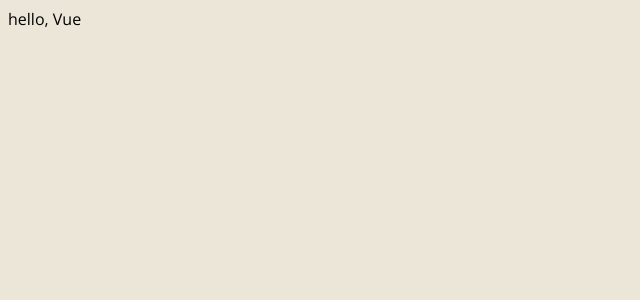
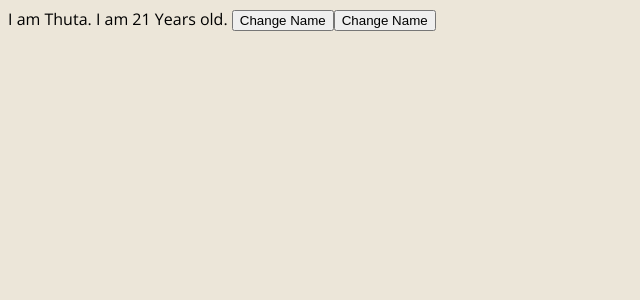
Before and after one commit to ThutaMinThway2001/hyrule-jobs, a Vue app: page / in a window 1280 px wide. Shown: the top 300 px of the page, without its empty margins (0-640 px from the left). Built offline with nearby package versions, Linux system fonts and the light colour scheme.

Commit message:
vue components using typescript

```diff
--- a/src/App.vue
+++ b/src/App.vue
@@ -1,6 +1,13 @@
 <template>
   <div class="app">
-    hello, Vue
+    I am {{name}}.
+    I am {{age}} Years old.
+    <button @click="changeName('kyaw kyaw')">
+      Change Name
+    </button>
+    <button @click="changeAge(45)">
+      Change Name
+    </button>
   </div>
 </template>
 
@@ -11,6 +18,20 @@ export default defineComponent({
   name: 'App',
   components: {
 
+  },
+  data(){
+    return{
+      name: 'Thuta',
+      age: 21 as number | string
+    }
+  },
+  methods: {
+    changeName(name: string){
+      this.name = name;
+    },
+    changeAge(age: number){
+      this.age = age;
+    }
   }
 });
 </script>
```
